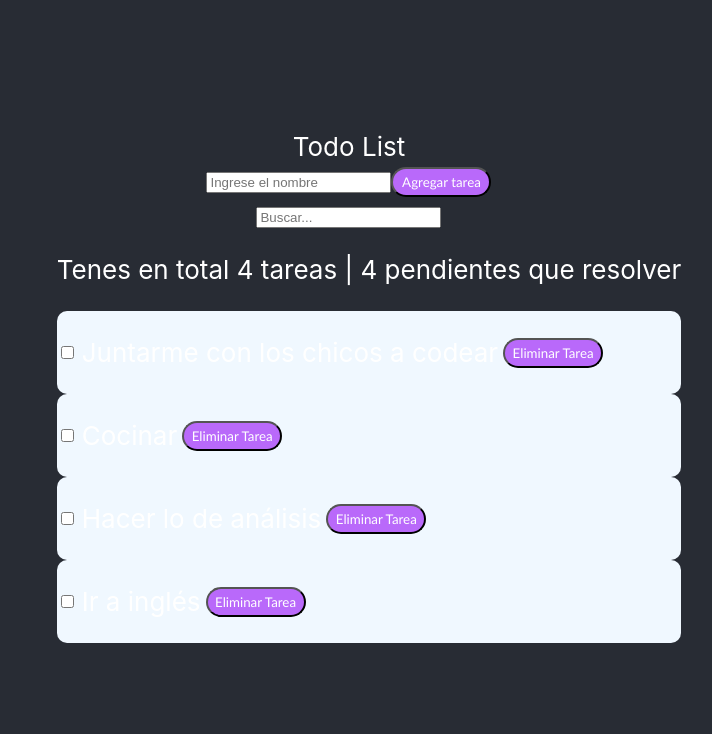
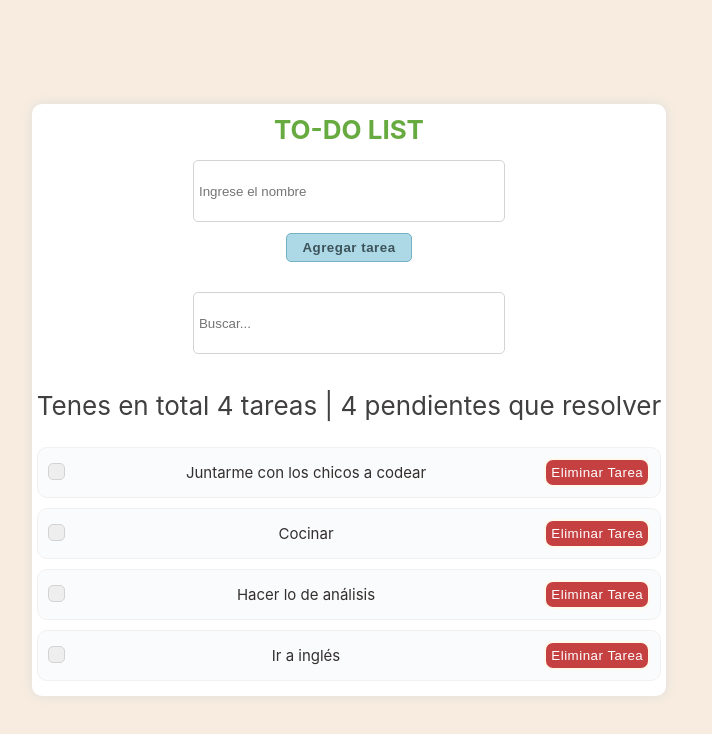
Before and after one commit to MirkoDinamarca/TodoList, a React (Create React App) app: page / in a window 1280 px wide. Shown: the top 734 px of the page, without its empty margins (291-1003 px from the left). Built offline with nearby package versions, Linux system fonts and the light colour scheme.

Commit message:
Co-authored-by: Mirko Dinamarca <MirkoDinamarca@users.noreply.github.com> Co-authored-by: Bruno <BrunoFerrada@users.noreply.github.com>

```diff
--- a/src/App.css
+++ b/src/App.css
@@ -14,7 +14,7 @@
 }
 
 .App-header {
-  background-color: #282c34;
+  background-color: #f7ecdf;
   min-height: 100vh;
   display: flex;
   flex-direction: column;
@@ -36,3 +36,8 @@
     transform: rotate(360deg);
   }
 }
+
+ul {
+  padding: 5px;
+  margin: 0;
+}
--- a/src/Components/Button/Button.jsx
+++ b/src/Components/Button/Button.jsx
@@ -1,9 +1,9 @@
 import "./Button.module.css";
 import style from "./Button.module.css";
 
-const Button = ({ text, onClick }) => {
+const Button = ({ text, onClick, classStyle }) => {
   return (
-    <button onClick={onClick} className={style.Button}>
+    <button onClick={onClick} className={style[classStyle]}>
       {text}
     </button>
   );
--- a/src/Components/Button/Button.module.css
+++ b/src/Components/Button/Button.module.css
@@ -1,15 +1,33 @@
-.Button {
-    padding: 3px;
-    height: 30px;
-    width: 100px;
-    border-radius: 15px;
-    font-family:'Calibri' ;
-    transition-duration: 0.4s;
+  .btn_add_task,
+  .btn_delete {
+    padding: 3px 10px;
+    border-radius: 5px;
+    transition: all .2s ease-in-out;
+    font-weight: 500;
+    letter-spacing: .5px;
+    cursor: pointer;
+  }
+
+  .btn_add_task {
+    background-color: lightblue;
+    color: rgb(61, 83, 90);
+    font-weight: bold;
+    border: 1px solid rgb(118, 176, 196);
+    padding: 6px 15px;
+    margin-bottom: 25px;
+  }
+  .btn_add_task:hover {
+    background-color: rgb(121, 164, 177);
+
+  }
+
+  .btn_delete {
+    background-color: rgb(197, 65, 65);
+    border: 2px solid rgb(255, 248, 236);
     color: white;
-    background-color: rgb(185, 105, 250);
-}
-
-.Button:hover {
-    background-color: rgb(234, 199, 255);
-    color: black;
+    border-radius: 9px;
+    padding: 5px;
   }
+  .btn_delete:hover {
+    background-color: rgb(151, 22, 22);
+  }
--- a/src/Components/Task/Task.jsx
+++ b/src/Components/Task/Task.jsx
@@ -2,16 +2,22 @@ import React from 'react'
 import Button from '../Button/Button'
 import style from './Task.module.css'
 
-const Task = ({task, onClickHandlerDelete, onClickHandlerCheck}) => {
-  const {id, nombre, estado} = task
+const Task = ({ task, onClickHandlerDelete, onClickHandlerCheck }) => {
+  const { id, nombre, estado } = task
 
   return (
-    <li className={style.task}>
-        <input type="checkbox" onChange={() => onClickHandlerCheck(task)} />
-        <p>{nombre}</p>
-        <Button text={'Eliminar Tarea'} onClick={() => onClickHandlerDelete(task.id)}/>
-    </li>
-)
+    <label htmlFor={'task_check_' + task.id} className={style.task}>
+      <label className={style.custom_checkbox}>
+          <input id={'task_check_' + task.id} type="checkbox" onChange={() => onClickHandlerCheck(task)}/>
+          <span className={style.checkmark}></span>
+      </label>
+      <div className={style.checked_div}>
+      {/* <input type="checkbox" } /> */}
+      <p>{nombre}</p>
+      </div>
+      <Button text={'Eliminar Tarea'} onClick={() => onClickHandlerDelete(task.id)} classStyle={'btn_delete'} />
+    </label>
+  )
 }
 
 export default Task
--- a/src/Components/Task/Task.module.css
+++ b/src/Components/Task/Task.module.css
@@ -1,8 +1,60 @@
 .task {
     display: flex;
+    justify-content: space-between;
     align-items: center;
-    gap: 5px;
+    gap: 10px;
     list-style: none;
-    background-color: aliceblue;
     border-radius: 10px;
+    background-color: rgb(250, 251, 252);
+    color: rgb(51, 47, 47);
+    margin-bottom: 10px;
+    border: 1px solid #f1f1f1;
+    padding: 0 10px;
+    cursor: pointer;
 }
+
+.task:hover {
+    background-color: rgb(233, 233, 233);
+    color: black;
+  }
+
+.task input[type="checkbox"]:checked {
+    background-color: rgb(99, 180, 99); /* Puedes elegir el color que desees */
+}
+
+.task p {
+    font-size: 15px;
+}
+
+.checked_div {
+    display: flex;
+    align-items: center;
+}
+
+.custom_checkbox {
+    display: flex;
+}
+
+.custom_checkbox input[type="checkbox"] {
+    position: relative;
+    opacity: 0;
+    cursor: pointer;
+}
+
+.custom_checkbox .checkmark {
+    position: absolute;
+    height: 15px;
+    width: 15px;
+    background-color: #eee;
+    cursor: pointer;
+    border-radius: 5px;
+    border: 1px solid lightgray;
+}
+
+.custom_checkbox:hover input[type="checkbox"] ~ .checkmark {
+    background-color: rgb(185, 183, 183);
+}
+
+.custom_checkbox input[type="checkbox"]:checked ~ .checkmark {
+    background-color: rgb(99, 180, 99); /* Puedes elegir el color que desees */
+}
--- a/src/Components/Title/Title.jsx
+++ b/src/Components/Title/Title.jsx
@@ -3,7 +3,7 @@ import style from './Title.module.css'
 
 const Title = () => {
   return (
-    <div className={style.Title}>Todo List</div>
+    <div className={style.Title}>TO-DO LIST</div>
   )
 }
 
--- a/src/Components/Title/Title.module.css
+++ b/src/Components/Title/Title.module.css
@@ -0,0 +1,5 @@
+.Title {
+    color: rgb(103, 170, 64);
+    font-weight:bolder;
+    padding: 10px;
+}
--- a/src/pages/Home/Home.jsx
+++ b/src/pages/Home/Home.jsx
@@ -2,29 +2,29 @@ import React, { useState } from 'react'
 import Button from '../../Components/Button/Button'
 import List from '../../Components/List/List'
 import Title from '../../Components/Title/Title'
-
+import style from './Home.module.css'
 // import { db } from '../../data/db'
 
 const Home = () => {
   // Lista de las tareas
   const tasks = [
     {
-      id: 1,
+      id: Math.random().toString(5).substring(2),
       nombre: 'Juntarme con los chicos a codear',
       estado: false
     },
     {
-      id: 2,
+      id: Math.random().toString(5).substring(2),
       nombre: 'Cocinar',
       estado: false
     },
     {
-      id: 3,
+      id: Math.random().toString(5).substring(2),
       nombre: 'Hacer lo de análisis',
       estado: false
     },
     {
-      id: 4,
+      id: Math.random().toString(5).substring(2),
       nombre: 'Ir a inglés',
       estado: false
     },
@@ -53,7 +53,7 @@ const Home = () => {
   const onClickHandlerAddTask = () => {
     if (valueInput1 != '') {
       let tarea = {
-        id: filterTasks.length + 1,
+        id: Math.random().toString(5).substring(2),
         nombre: valueInput1,
         estado: false
       }
@@ -119,16 +119,17 @@ const Home = () => {
   };
 
   return (
-    <div>
+    <div className={style.home}>
       <Title />
       {/* Formulario para agregar una tarea */}
       <section>
-        <input type="text" value={valueInput1} placeholder='Ingrese el nombre' onChange={e => setValueInput1(e.target.value)} />
-        <Button text="Agregar tarea" onClick={onClickHandlerAddTask} />
+        <input className={style.inputStyle} type="text" value={valueInput1} placeholder='Ingrese el nombre' onChange={e => setValueInput1(e.target.value)} />
+        <br />
+        <Button text="Agregar tarea" onClick={onClickHandlerAddTask} classStyle={'btn_add_task'}/>
       </section>
 
       {/* Input para buscar las tareas */}
-      <input type="text" placeholder='Buscar...' onChange={onChangeSearch} />
+      <input className={style.inputStyle} type="text" placeholder='Buscar...' onChange={onChangeSearch} />
 
       {/* Lista de tareas */}
       <List filterTasks={filterTasks} cantTasks={cantTasks} onClickHandlerDelete={onClickHandlerDelete} onClickHandlerCheck={onClickHandlerCheck} />
--- a/src/pages/Home/Home.module.css
+++ b/src/pages/Home/Home.module.css
@@ -0,0 +1,15 @@
+.home {
+    background-color: white;
+    box-shadow: 0px 0px 11px 0px rgb(223, 223, 223);
+    border-radius: 10px;
+    color: rgb(65, 63, 63);
+}
+
+.inputStyle{
+    width: 300px;
+    height: 50px;
+    margin: 5px;
+    border: 1px solid lightgray;
+    padding: 5px;
+    border-radius: 5px;
+}
```
Also changed, not shown: src/Components/Checkbox/Checkbox.jsx (added), src/Components/Checkbox/Checkbox.module.css (added).
